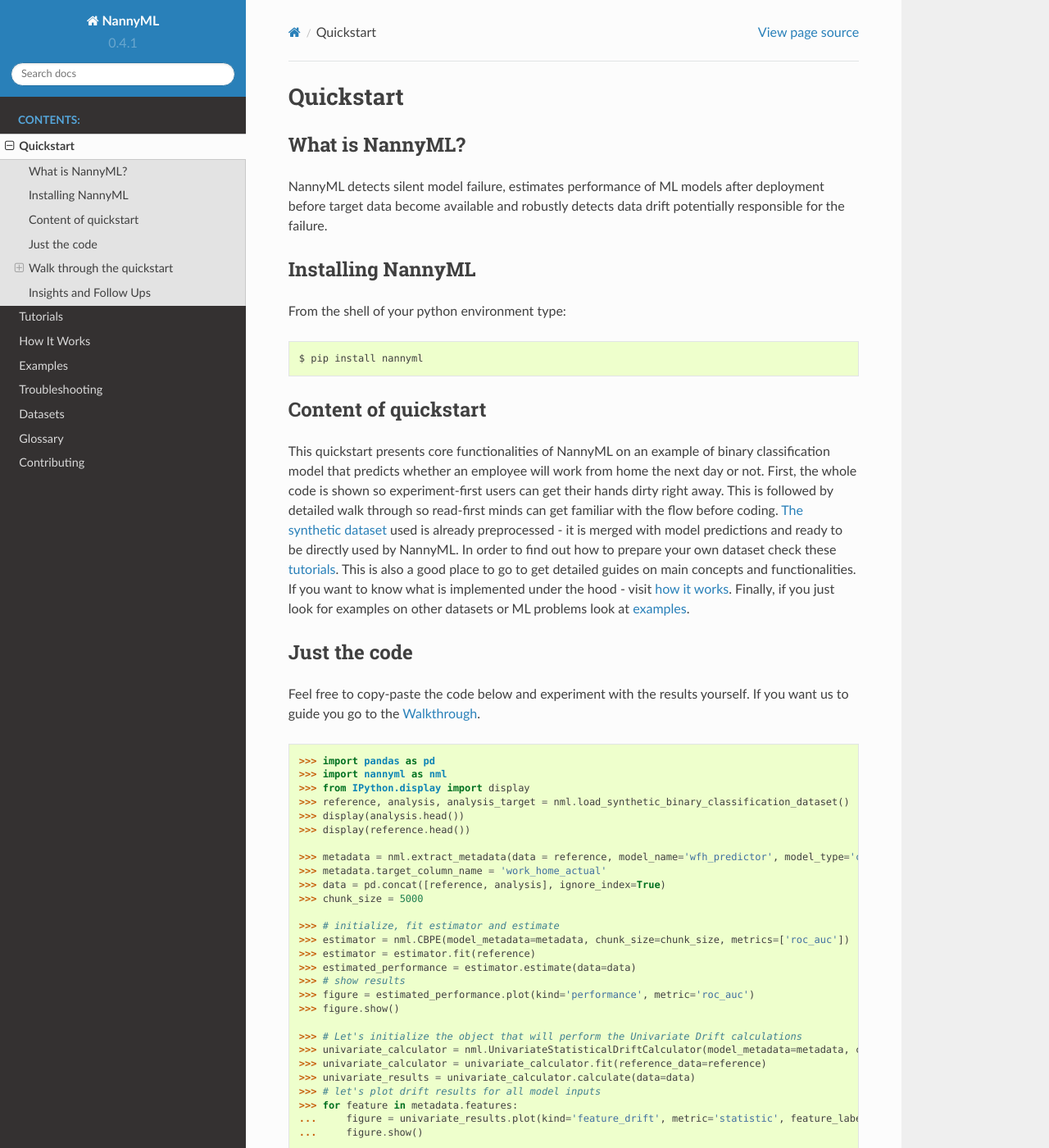
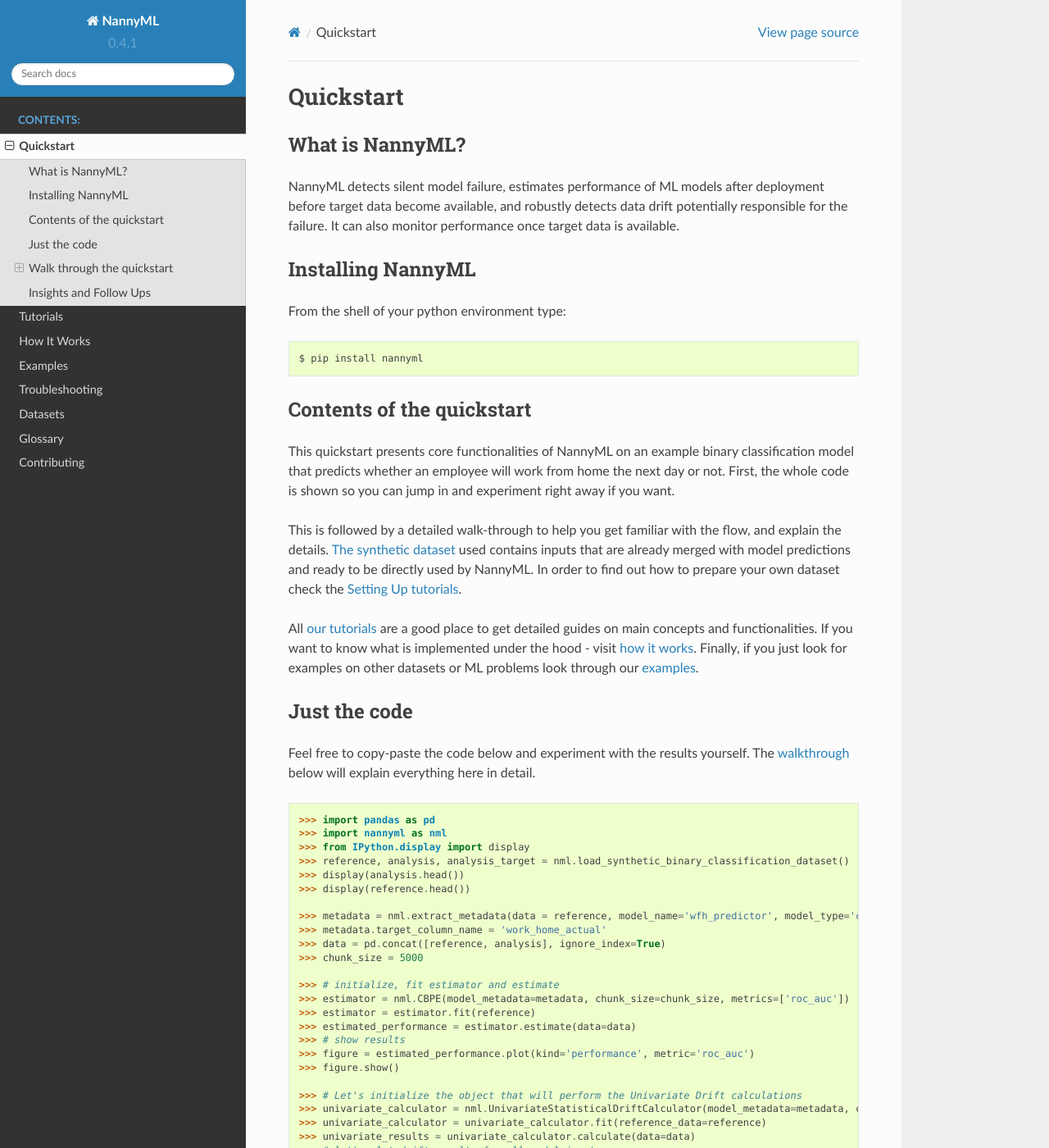
Before and after one commit to NannyML/nannyml, a Sphinx documentation site: the page built from docs/quick.rst, in a window 1280 px wide and 1400 px high. Shown: the whole window at 82% size. Built offline with Sphinx 7.4.7 and the Read the Docs theme 2.0.0, drawn with Linux system fonts in a browser that asks for light colours; pages that are not in the unit, such as notebooks, are missing from menus; the version number is read from the project's files by our own code; some of the changed text lies outside the part shown.

Commit message:
Update quick.rst

```diff
--- a/docs/quick.rst
+++ b/docs/quick.rst
@@ -9,7 +9,8 @@
 ----------------
 
 NannyML detects silent model failure, estimates performance of ML models after deployment
-before target data become available and robustly detects data drift potentially responsible for the failure.
+before target data become available, and robustly detects data drift potentially responsible for the failure.
+It can also monitor performance once target data is available.
 
 
 ------------------
@@ -23,31 +24,32 @@
     $ pip install nannyml
 
 
----------------------
-Content of quickstart
----------------------
+--------------------------
+Contents of the quickstart
+--------------------------
 
 
-This quickstart presents core functionalities of NannyML on an example of binary classification model
-that
-predicts whether an employee will work
-from home the next day or not. First, the whole code is shown so experiment-first users can get their hands dirty
-right away.
-This is followed by detailed walk through so read-first minds can get familiar with the flow before coding.
-:ref:`The synthetic dataset<dataset-synthetic-binary>` used is already preprocessed - it is merged with model
+This quickstart presents core functionalities of NannyML on an example binary classification model
+that predicts whether an employee will work from home the next day or not. First, the whole code is shown
+so you can jump in and experiment right away if you want.
+
+This is followed by a detailed walk-through to help you get familiar with the flow, and explain the details.
+:ref:`The synthetic dataset<dataset-synthetic-binary>` used contains inputs that are already merged with model
 predictions and ready to be directly used by NannyML.  In order to find out how to prepare your
-own dataset check these :ref:`tutorials<tutorials>`. This is also a good place to go to get detailed guides on main
-concepts and functionalities. If you want to know
-what is implemented under the hood - visit :ref:`how it works<how_it_works>`. Finally, if you just look for examples
-on other datasets or ML problems look at :ref:`examples<examples>`.
+own dataset check the :ref:`Setting Up tutorials<setting_up>`.
+
+All :ref:`our tutorials<tutorials>` are a good place to get detailed guides on main
+concepts and functionalities. If you want to know what is implemented under the hood -
+visit :ref:`how it works<how_it_works>`. Finally, if you just look for examples
+on other datasets or ML problems look through our :ref:`examples<examples>`.
 
 
 -------------
 Just the code
 -------------
 
-Feel free to copy-paste the code below and experiment with the results yourself. If you want us to guide you go to
-the :ref:`Walkthrough<walk_through_the_quickstart>`.
+Feel free to copy-paste the code below and experiment with the results yourself. The
+:ref:`walkthrough<walk_through_the_quickstart>` below will explain everything here in detail.
 
 .. code-block:: python
 
@@ -101,7 +103,21 @@
 Walk through the quickstart
 ---------------------------
 
-Let's start with loading the synthetic dataset included in the library:
+We start by loading the synthetic dataset included in the library. This synthetic dataset
+contains inputs and predictions of a binary classification model that predicts whether an employee will
+work from home the next workday or not.
+
+The probability of the employee working from home is included in the ``y_pred_proba`` column, while the
+prediction is in ``y_pred`` column. The model inputs are ``distance_from_office``, ``salary_range``,
+``gas_price_per_litre``, ``public_transportation_cost``, ``wfh_prev_workday``, ``workday`` and ``tenure``.
+``identifier`` is the :term:`Identifier` column and ``timestamp`` is the :term:`Timestamp` column.
+
+The data are split into a ``reference period`` and an ``analysis period``. NannyML uses the reference period to
+establish a baseline for expected model performance. The analysis period is where we estimate or
+monitor performance, as well as detect data drift.
+
+For more information about periods check :ref:`data-drift-periods`. A key thing to remember is that
+the analysis period doesn't need to contain the :term:`Target` data.
 
 .. code-block:: python
 
@@ -125,35 +141,6 @@
 |  4 |               2.25364  | 60K+ €         |               2.22127 |                      8.88448 | True               | Thursday  | 5.69526  |            4 |                  1 | 2014-05-10 02:21:34 |           0.99 | reference   |        1 |
 +----+------------------------+----------------+-----------------------+------------------------------+--------------------+-----------+----------+--------------+--------------------+---------------------+----------------+-------------+----------+
 
-The synthetic dataset provided contains inputs and predictions of a binary classification model that predicts whether
-an employee will work from home the next workday or not. The probability of the employee
-working from home is included in the ``y_pred_proba`` column, while the prediction is in ``y_pred`` column. The model
-inputs are ``distance_from_office``, ``salary_range``, ``gas_price_per_litre``, ``public_transportation_cost``,
-``wfh_prev_workday``, ``workday`` and ``tenure``. ``identifier`` is the :term:`Identifier` column
-and ``timestamp`` is the :term:`Timestamp` column.
-
-The next step is to have NannyML extract  :term:`model metadata<Model Metadata>` from the dataset and make a choice
-about the
-way we will split our data into :term:`Data Chunks<Data Chunk>`.
-
-.. code-block:: python
-
-    >>> metadata = nml.extract_metadata(data = reference, model_name='wfh_predictor', model_type='classification_binary', exclude_columns=['identifier'])
-    >>> metadata.target_column_name = 'work_home_actual'
-    >>> data = pd.concat([reference, analysis], ignore_index=True)
-    >>> chunk_size = 5000
-
-The data are already split into a reference and an analysis periods. NannyML uses the **reference period** to
-establish a baseline for expected model performance. The **analysis period** is where we estimate or
-monitor performance, as well as detect data drift.
-For more information about periods check :ref:`data-drift-periods`. The key thing is that
-the analysis period doesn't need to contain the :term:`Target` data.
-Therefore in our example it is provided as a separate object.
-
-.. code-block:: python
-
-    >>> analysis.head()
-
 +----+------------------------+----------------+-----------------------+------------------------------+--------------------+-----------+----------+--------------+---------------------+----------------+-------------+----------+
 |    |   distance_from_office | salary_range   |   gas_price_per_litre |   public_transportation_cost | wfh_prev_workday   | workday   |   tenure |   identifier | timestamp           |   y_pred_proba | partition   |   y_pred |
 +====+========================+================+=======================+==============================+====================+===========+==========+==============+=====================+================+=============+==========+
@@ -168,13 +155,27 @@
 |  4 |               4.7867   | 0 - 20K €      |               2.36854 |                      8.39497 | False              | Monday    | 0.906738 |        50004 | 2017-08-31 06:29:38 |           0.92 | analysis    |        1 |
 +----+------------------------+----------------+-----------------------+------------------------------+--------------------+-----------+----------+--------------+---------------------+----------------+-------------+----------+
 
+The next step is to have NannyML extract  :term:`model metadata<Model Metadata>` from the reference dataset and make a choice
+about the way we will split our data into :term:`Data Chunks<Data Chunk>`.
+
+.. code-block:: python
+
+    >>> metadata = nml.extract_metadata(data = reference, model_name='wfh_predictor', model_type='classification_binary', exclude_columns=['identifier'])
+    >>> metadata.target_column_name = 'work_home_actual'
+    >>> data = pd.concat([reference, analysis], ignore_index=True)
+    >>> chunk_size = 5000
+
+
+
 
 Estimating Performance without Targets
 ======================================
 
 NannyML can estimate the performance on a machine learning model in production
-without access to its :term:`Target`. For more details on how to use performance estimation see :ref:`here<performance-estimation>`,
-while for more details on how it works see :ref:`here<performance-estimation-deep-dive>`.
+without access to its :term:`Target`. For more details on how to use performance estimation see
+:ref:`our tutorial on performance estimation<performance-estimation>`,
+while for more details on how the algorithm behind it works see
+:ref:`Confidence-based Performance Estimation (CBPE)<performance-estimation-deep-dive>`.
 
 .. code-block:: python
 
```
Also changed, not shown: other parts of docs/quick.rst (+8 -7 lines).
